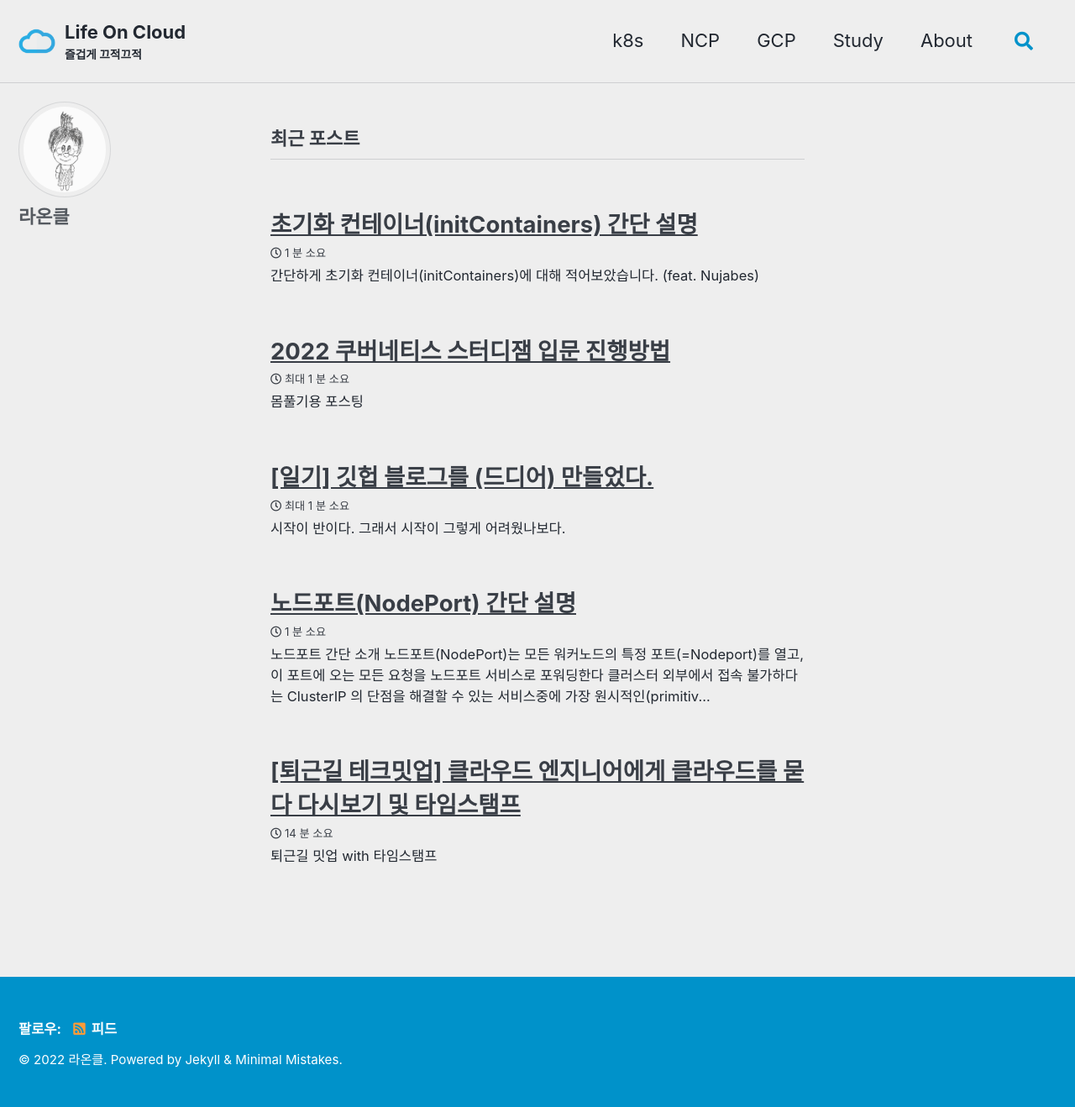
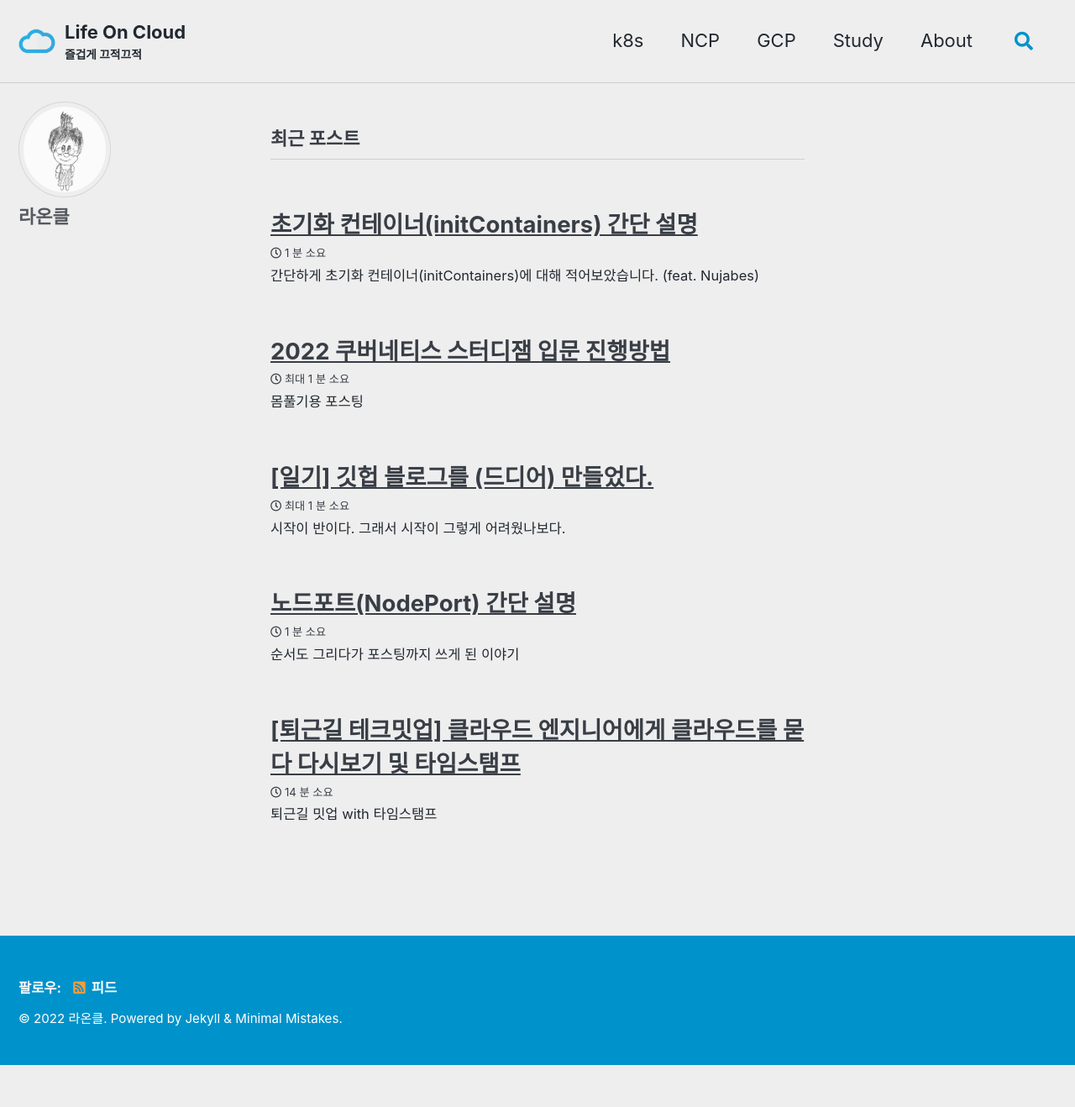
Before and after one commit to lifeoncloud/lifeoncloud.github.io, a Jekyll site: the page built from index.html, in a window 1280 px wide. Shown: the whole page at 84% size. Built offline with Jekyll 4.4.1, drawn with Linux system fonts in a browser that asks for light colours; cached includes are drawn as plain includes; the list of posts is cut into pages by our own code; comment, search, counter and statistics services are not loaded; after the commit the page ends 1268 px from its top, so only the background shows below that.

Commit message:
노드포트 소개문 다시 쓰기

```diff
--- a/_posts/2022-06-03-nodeport.md
+++ b/_posts/2022-06-03-nodeport.md
@@ -1,5 +1,6 @@
 ---
 title:  "노드포트(NodePort) 간단 설명"
+excerpt: "순서도 그리다가 포스팅까지 쓰게 된 이야기"
 
 categories: k8s
 tags: [Kubernetes]
```
